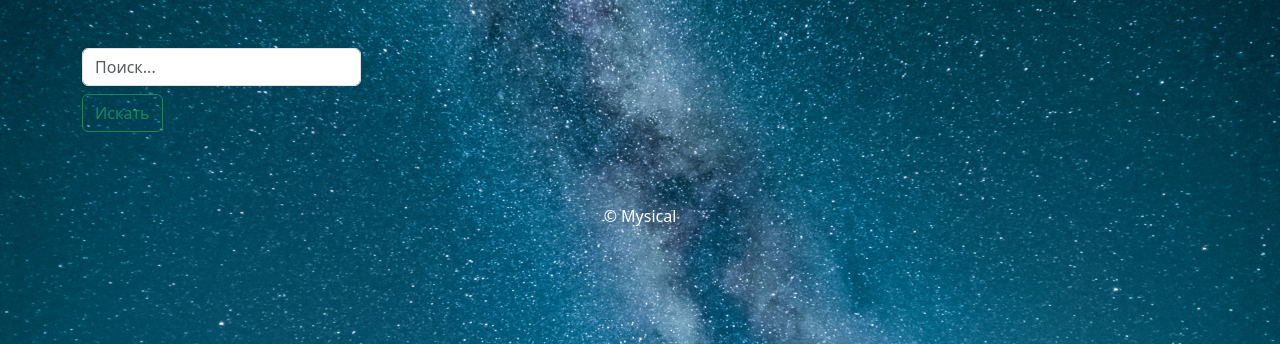
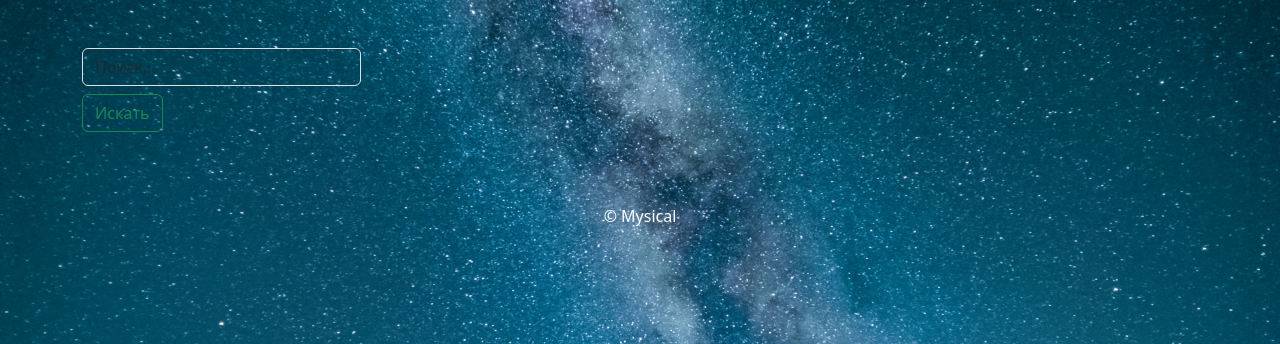
Before and after one commit to N0len-sasha/Music_plog, a Django app: page / in a window 1280 px wide. Shown: the part 76-420 px from the top of the page. Run offline with Django 3.2, Linux system fonts and the light colour scheme; data that the repository does not hold is empty; some libraries are stand-ins or nearby versions.

Commit message:
search style fix

```diff
--- a/music_blog_api/templates/blog/index.html
+++ b/music_blog_api/templates/blog/index.html
@@ -7,7 +7,7 @@
 {% block content %}
   <form class="form-inline my-2 my-lg-0" action="#" method="get">
     <div class="col-sm-8 col-md-3">
-        <input class="form-control mr-sm-2" name="q" type="text" placeholder="Поиск..." value="{{ request.GET.q }}">
+        <input class="form-control mr-sm-2 bg-transparent text-white" name="q" type="text" placeholder="Поиск..." value="{{ request.GET.q }}">
     </div>
     <div class="col-sm-4 col-md-2">
         <button class="btn btn-outline-success my-2 my-sm-2" type="submit">Искать</button>
```
